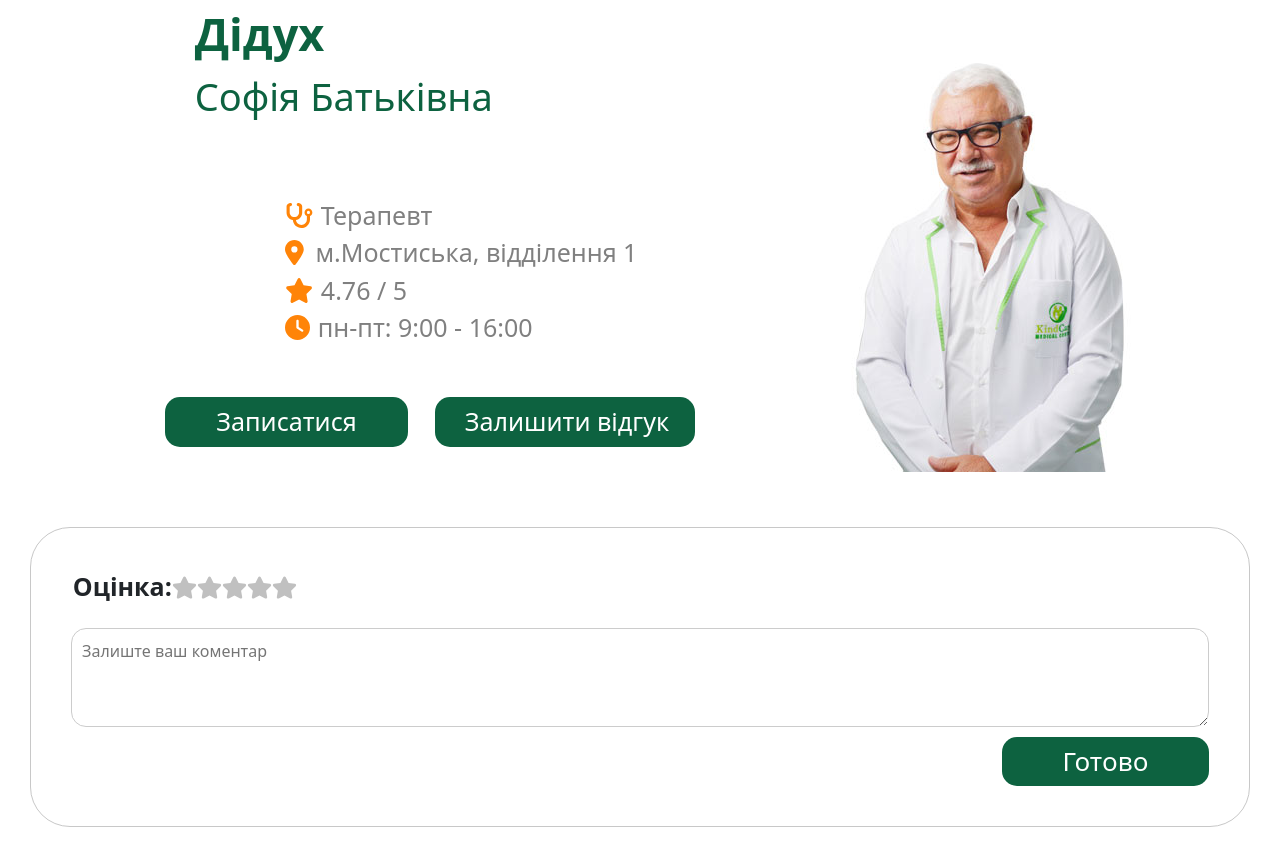
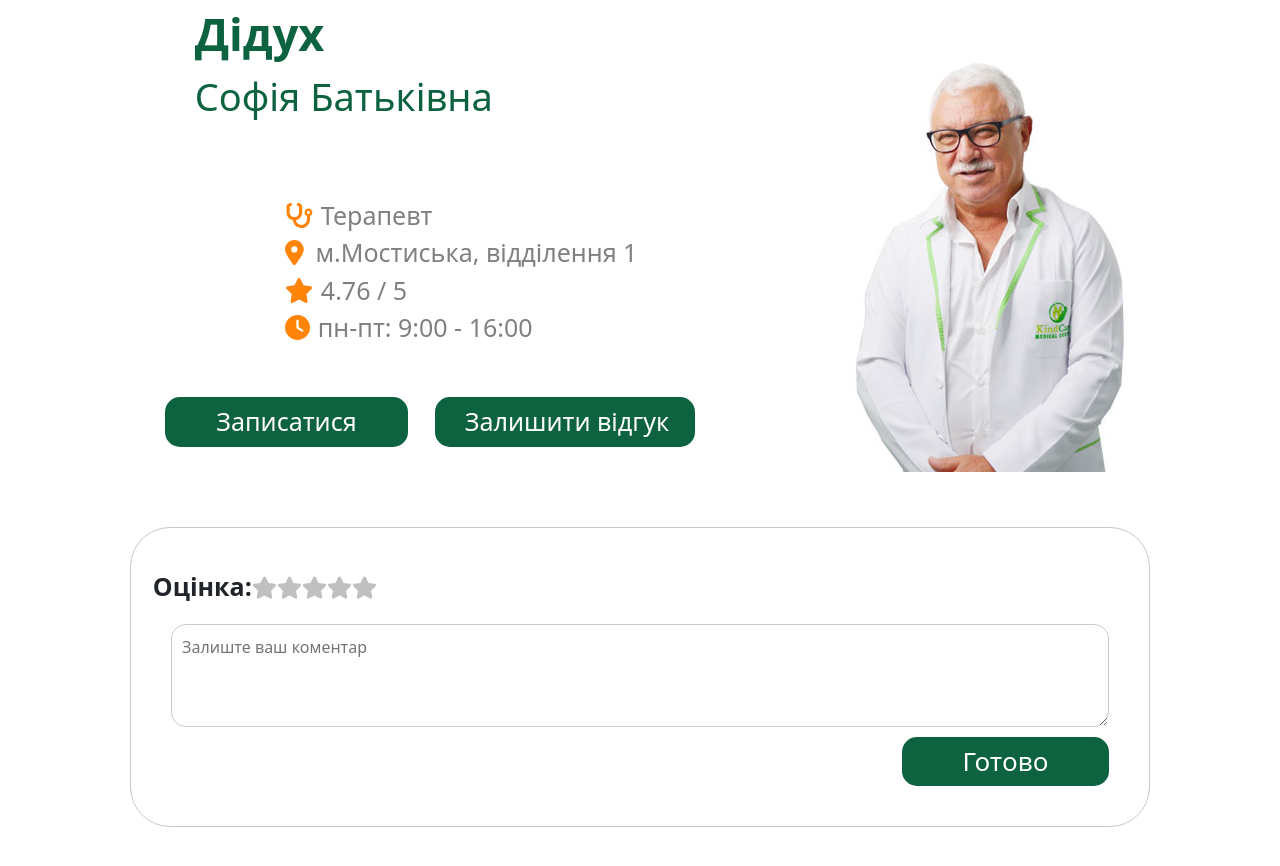
Before and after one commit to OleksandrShchepanchuk/.net_project_react, a React (Create React App) app in the folder hospital/: page /new-doctor-page in a window 1280 px wide. Shown: the top 866 px of the page. Built offline with nearby package versions, Linux system fonts and the light colour scheme.

Commit message:
update comment

```diff
--- a/hospital/src/pages/doctor/doctor-module.scss
+++ b/hospital/src/pages/doctor/doctor-module.scss
@@ -147,7 +147,7 @@
         border: 0.001px solid rgb(200, 200, 200);
         padding: 40px;
         border-radius: 40px;
-        width: 1220px;
+        width: 1020px;
         height: 300px;
         z-index: 0;
         margin: 30px auto;
@@ -197,7 +197,7 @@
     }
 
     &__comments-display {
-        width: 1220px;
+        width: 1020px;
         height: 200px;
         margin: 30px auto;
         align-items: center;
@@ -220,7 +220,7 @@
             border: 1px solid #ccc;
 
             p {
-                margin-left: 3%;
+                margin-left: 1%;
                 display: flex;
                 align-items: center;
 
```
